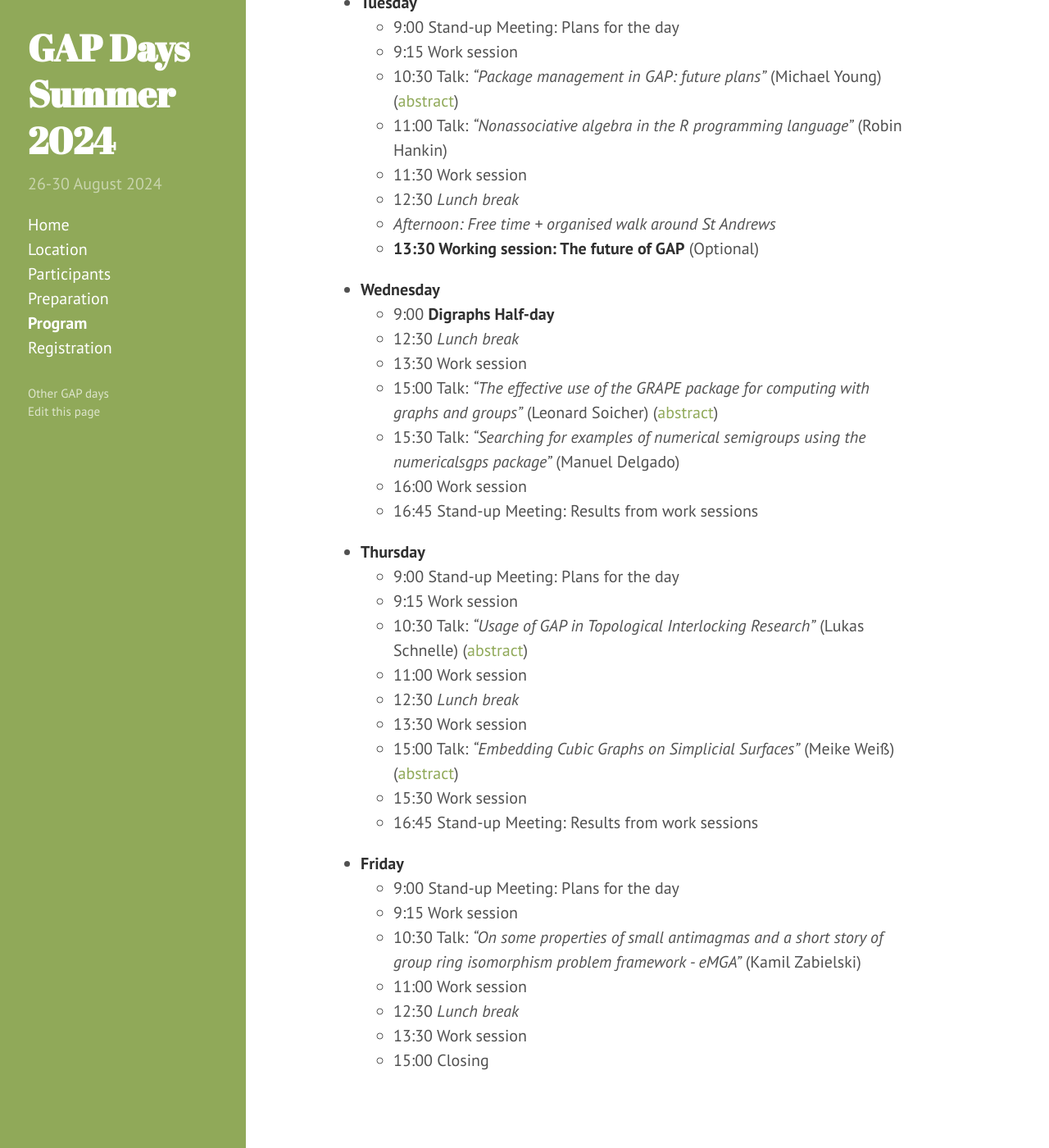
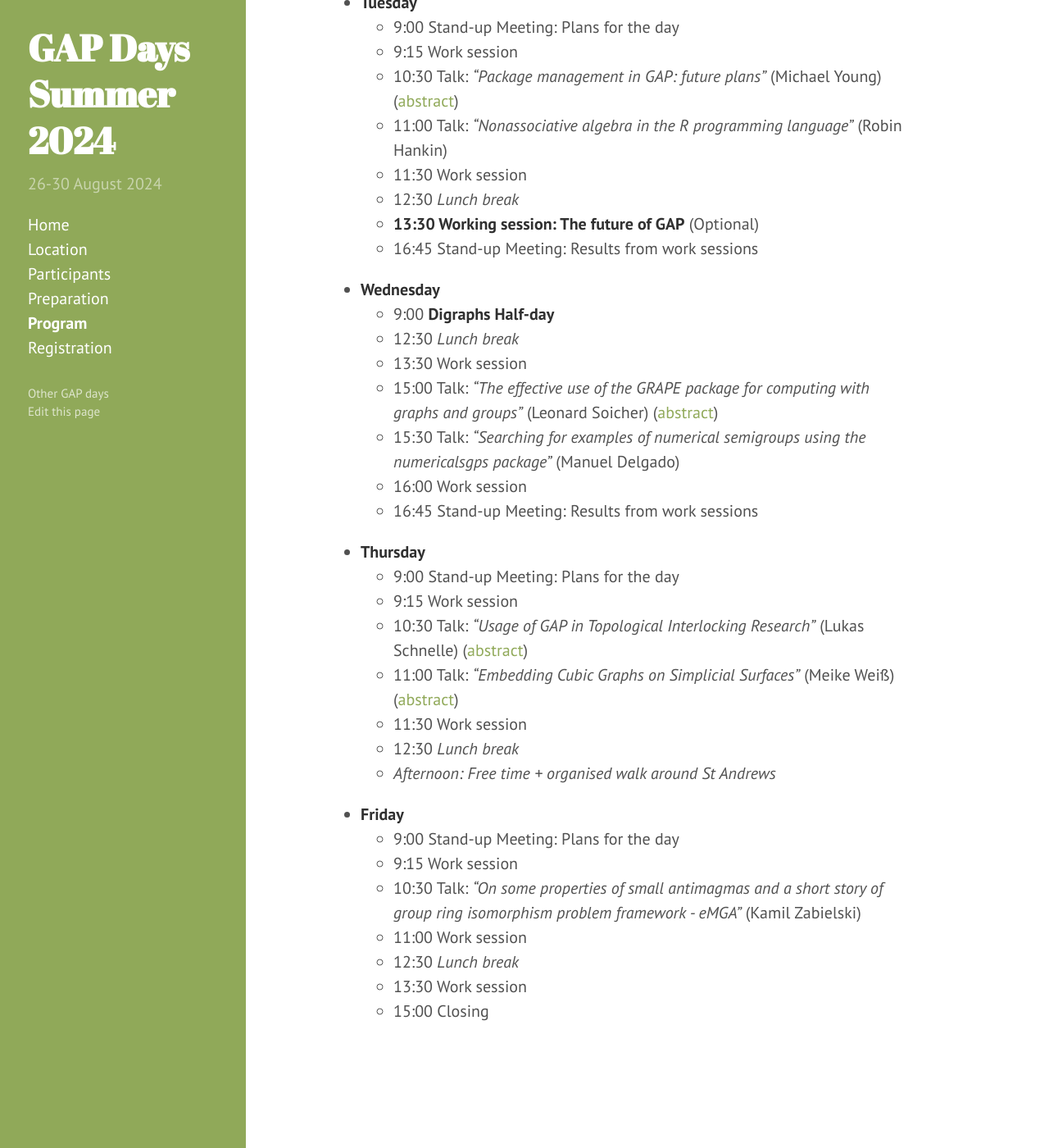
Before and after one commit to gapdays/gapdays2024-summer, a Jekyll site: the page built from program.md, in a window 1280 px wide and 1400 px high, scrolled down 830 px. Shown: the whole window at 82% size. Built offline with Jekyll 4.4.1, drawn with Linux system fonts in a browser that asks for light colours.

Commit message:
rescheduled walk

```diff
--- a/program.md
+++ b/program.md
@@ -47,12 +48,11 @@
   - 9:00 Stand-up Meeting: Plans for the day
   - 9:15 Work session
   - 10:30 Talk: *"Usage of GAP in Topological Interlocking Research"* (Lukas Schnelle) ([abstract]({{ site.baseurl }}/abstracts/schnelle))
-  - 11:00 Work session
+  - 11:00 Talk: *"Embedding Cubic Graphs on Simplicial Surfaces"* (Meike Weiß)([abstract]({{ site.baseurl }}/abstracts/weiss))
+  - 11:30 Work session
   - 12:30 *Lunch break*
-  - 13:30 Work session
-  - 15:00 Talk: *"Embedding Cubic Graphs on Simplicial Surfaces"* (Meike Weiß)([abstract]({{ site.baseurl }}/abstracts/weiss))
-  - 15:30 Work session
-  - 16:45 Stand-up Meeting: Results from work sessions
+  - *Afternoon: Free time + organised walk around St Andrews*
+
 
 - **Friday**
   - 9:00 Stand-up Meeting: Plans for the day
```
Also changed, not shown: other parts of program.md (+2 -1 lines).
